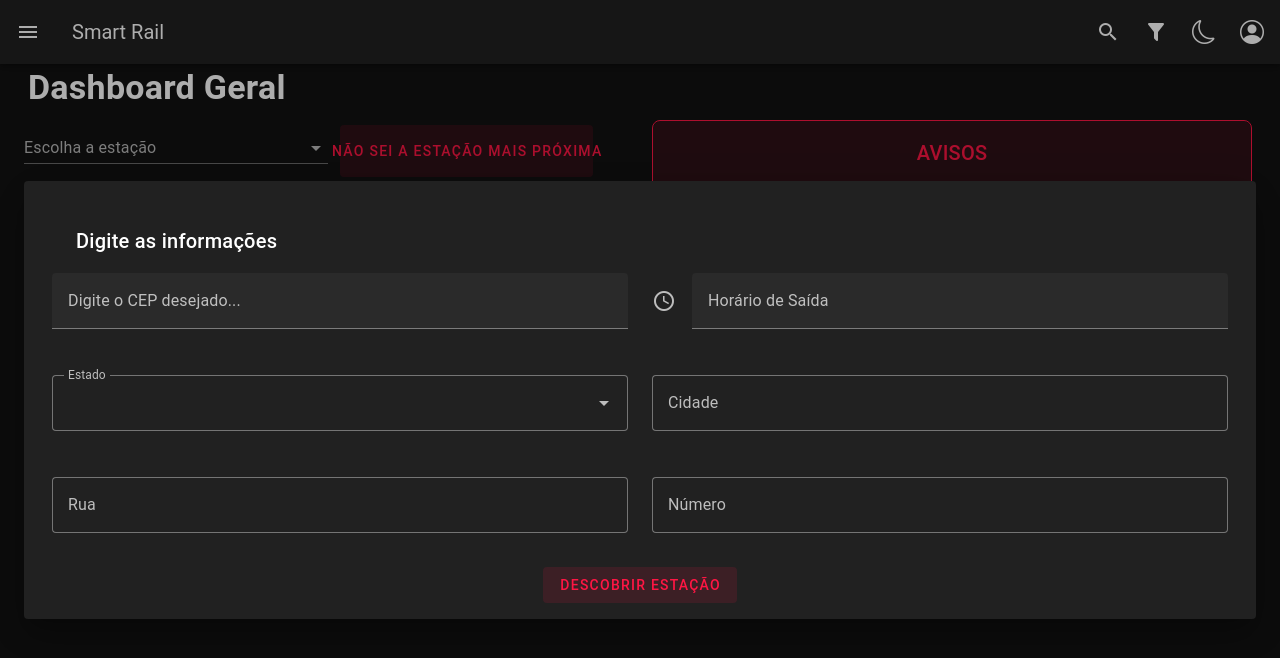
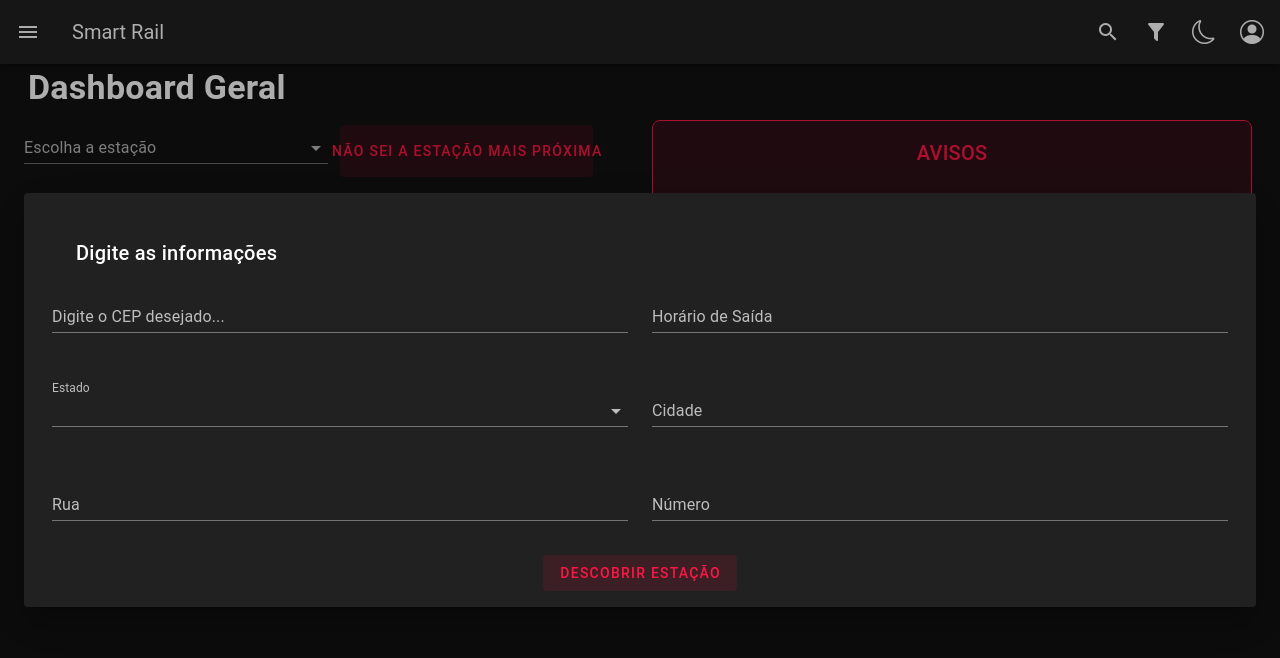
Before and after one commit to Miguel-Paes/smart-rail-project, a Vue app: page / in a window 1280 px wide. Both pictures are taken after a click on the button "NÃO SEI A ESTAÇÃO MAIS PRÓXIMA". Shown: the top 658 px of the page. Built offline with nearby package versions, Linux system fonts and the light colour scheme; a small style sheet from the web is missing.

Commit message:
Atualização no formulário de: "Descobrir estação"

```diff
--- a/src/pages/home.vue
+++ b/src/pages/home.vue
@@ -95,6 +95,7 @@
                           dense
                           label="Digite o CEP desejado..."
                           maxlength="8"
+                          variant="underlined"
                           @input="onCepInput"
                         />
                       </v-col>
@@ -105,8 +106,8 @@
                           :active="menu2"
                           :focus="menu2"
                           label="Horário de Saída"
-                          prepend-icon="mdi-clock-time-four-outline"
                           readonly
+                          variant="underlined"
                         >
                           <v-menu
                             v-model="menu2"
@@ -127,21 +128,21 @@
 
                     <v-row class="d-flex">
                       <v-col cols="12" lg="6">
-                        <v-select v-model="stationStore.userLocation.state" :items="states" label="Estado" variant="outlined" />
+                        <v-select v-model="stationStore.userLocation.state" :items="states" label="Estado" variant="underlined" />
                       </v-col>
 
                       <v-col cols="12" lg="6">
-                        <v-text-field v-model="stationStore.userLocation.city" label="Cidade" variant="outlined" />
+                        <v-text-field v-model="stationStore.userLocation.city" label="Cidade" variant="underlined" />
                       </v-col>
                     </v-row>
 
                     <v-row class="d-flex">
                       <v-col cols="12" lg="6">
-                        <v-text-field v-model="stationStore.userLocation.street" label="Rua" variant="outlined" />
+                        <v-text-field v-model="stationStore.userLocation.street" label="Rua" variant="underlined" />
                       </v-col>
 
                       <v-col cols="12" lg="6">
-                        <v-text-field v-model="stationStore.userLocation.number" label="Número" variant="outlined" />
+                        <v-text-field v-model="stationStore.userLocation.number" label="Número" variant="underlined" />
                       </v-col>
                     </v-row>
 
```
